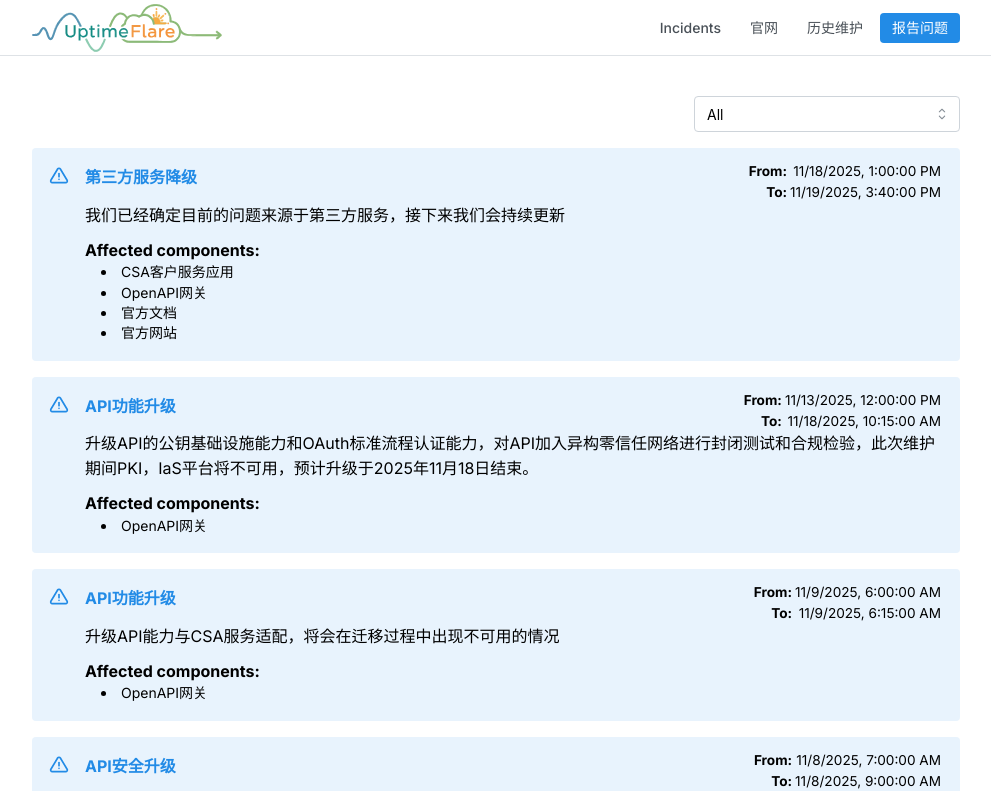
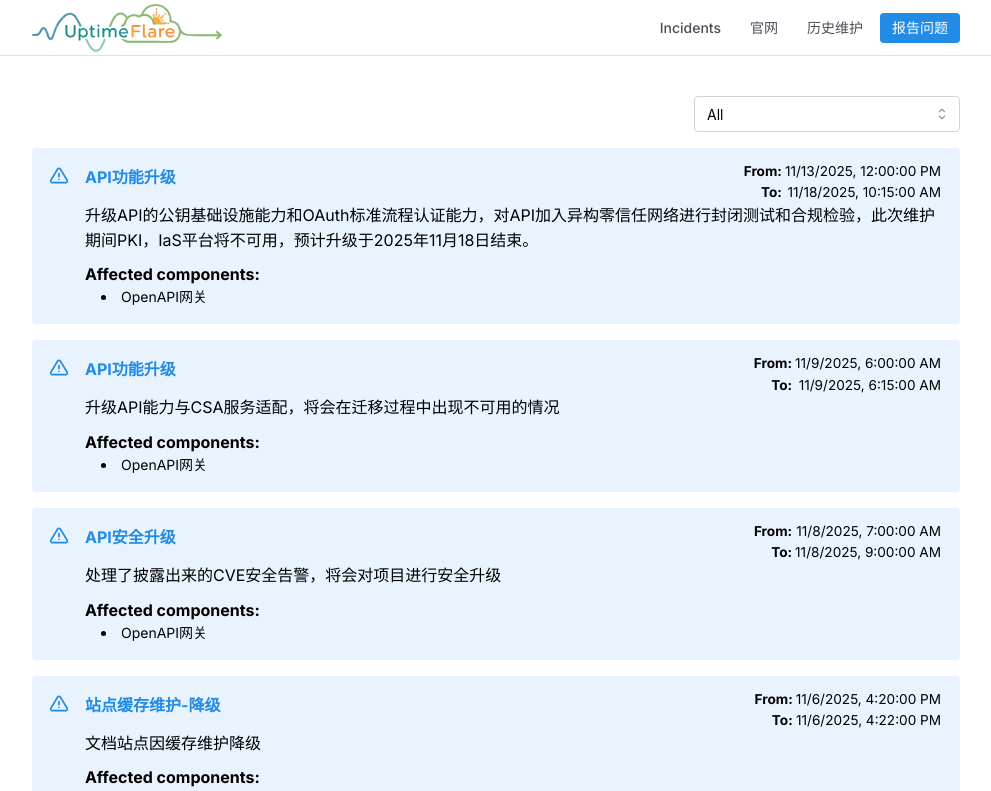
Before and after one commit to dreamreflex/status, a Next.js app: page /incidents in a window 1280 px wide. Shown: the top 791 px of the page, without its empty margins (144-1135 px from the left). Built offline with nearby package versions, Linux system fonts and the light colour scheme.

Commit message:
Remove third-party service maintenance entry
Removed maintenance entry for third-party service degradation.

```diff
--- a/uptime.config.ts
+++ b/uptime.config.ts
@@ -93,14 +93,6 @@ const maintenances: MaintenanceConfig[] = [
     start: '2025-11-13T20:00:00+08:00',
     end:   '2025-11-18T18:15:00+08:00',
     color: 'blue',
-  },
-  {
-    monitors: ['dreamreflex_csa','dreamreflex_api','dreamreflex_doc','dreamreflex_owa'],
-    title: '第三方服务降级',
-    body: '我们已经确定目前的问题来源于第三方服务，接下来我们会持续更新',
-    start: '2025-11-18T21:00:00+08:00',
-    end:   '2025-11-19T23:40:00+08:00',
-    color: 'blue',
   }
 ]
 export { maintenances, pageConfig, workerConfig }
```
